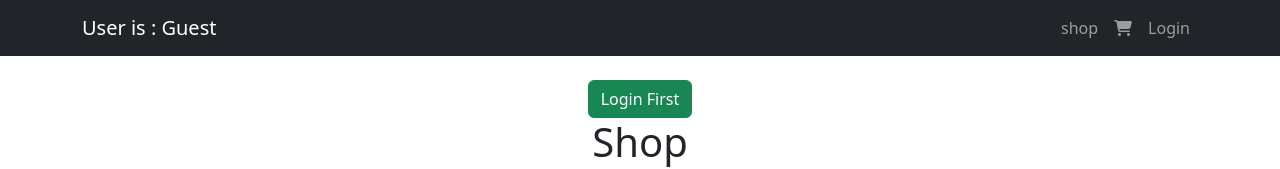
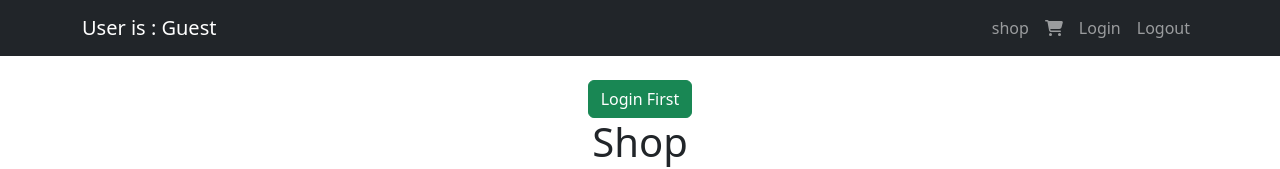
Before and after one commit to Behzadk2/shop, a React (Create React App) app: page / in a window 1280 px wide. Shown: the top 169 px of the page. Built offline with nearby package versions, Linux system fonts and the light colour scheme.

Commit message:
add logout to navbar

```diff
--- a/src/Components/Navbarshop.jsx
+++ b/src/Components/Navbarshop.jsx
@@ -5,7 +5,7 @@ import React,{ useContext } from 'react';
 import { userContext } from '../App';
 const Navbarshop = () => {
 
-  const {user} = useContext(userContext)
+  const {user,setUser} = useContext(userContext)
 
   return (
     <div className="navbar navbar-dark bg-dark navbar-expand-lg">
@@ -20,6 +20,11 @@ const Navbarshop = () => {
             </Link>
           </li>
           <li className="nav-item"><Link to='/Login' className='nav-link'>Login</Link></li>
+          <li onClick={
+
+            () => setUser(false)
+
+            } className="nav-item"><Link  className='nav-link'>Logout</Link></li>
         </ul>
        </div>
     </div>
--- a/src/Pages/Card/Card.jsx
+++ b/src/Pages/Card/Card.jsx
@@ -1,12 +1,16 @@
 
+import { useContext } from "react";
 import Login from "../Login/Login";
+import { userContext } from "../../App";
 
 const Card = ()=>{
+
+    const {user}= useContext(userContext)
     return(
 
         <div>
             <h1>Card</h1>
-            {false ? <h1> you are logged in</h1> : <Login></Login>}
+            { user ? <h1> you are logged in Behzad Kazemi</h1> : <Login></Login>}
         </div>
     )
     }
--- a/src/Pages/Login/Login.jsx
+++ b/src/Pages/Login/Login.jsx
@@ -7,12 +7,11 @@ const Login = () => {
      <>
 
      <br></br>
+
      <button onClick={ () =>
       {
 
         setUser(true) ;
-
-
 
      }
     } className="btn btn-bg btn-success"> Login First</button>
--- a/src/Pages/Shop/Shop.jsx
+++ b/src/Pages/Shop/Shop.jsx
@@ -11,7 +11,7 @@ const Shop = ()=>{
 return(
 
       <React.Fragment>
-     {user ? <h1>you are login</h1> : <Login></Login>}
+     {user ? <h1>you are login Behzad Kazemi</h1> : <Login></Login>}
       <h1>Shop</h1>
       <div className="row">
       {PRODUCTS.map((i) => <Products key={i.id} propdata={i}></Products>)}
```
